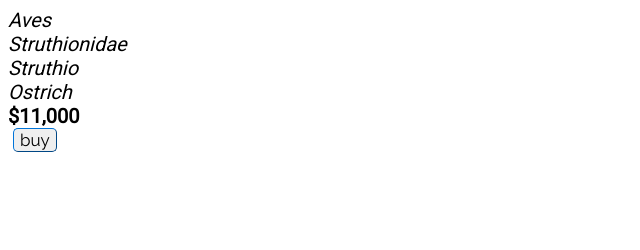
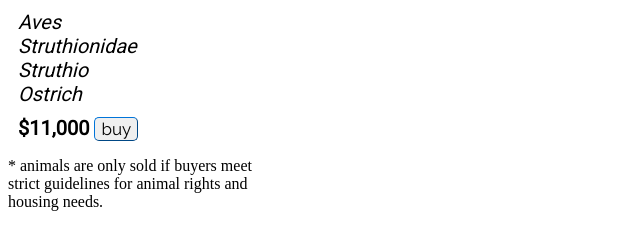
Before and after one commit to austinStotts/Comments-Proxy, a React app: page / in a window 1280 px wide. Shown: the whole page, without its empty margins (0-640 px from the left). Built offline with nearby package versions, Linux system fonts and the light colour scheme; a web font is replaced by a local one.

Commit message:
adding pet disclaimer

```diff
--- a/app/app.js
+++ b/app/app.js
@@ -7,6 +7,7 @@ import Title from './comps/title';
 import Axios from 'axios';
 import styles from './styles';
 import Radium from 'radium';
+import Disclaimer from './comps/disc';
 
 class App extends PureComponent {
   constructor (props) {
@@ -52,6 +53,7 @@ class App extends PureComponent {
       <div>
         <Title pet={this.state.pet}/>
         <Buy price={this.state.pet.price} func={this.print}/>
+        <Disclaimer />
       </div>
     )
   }
--- a/app/comps/buy.js
+++ b/app/comps/buy.js
@@ -15,12 +15,13 @@ class Buy extends PureComponent {
 
   render () {
     return (
-      <span>
+      <div style={[styles.titleDiv.base]}>
         <Price price={this.props.price}/>
         <Button text={'buy'} func={_=>this.props.func('buy')}/>
-      </span>
+      </div>
     )
   }
 }
 
+Buy = Radium(Buy);
 export default Buy;
--- /dev/null
+++ b/app/comps/disc.js
@@ -0,0 +1,27 @@
+import React, { PureComponent } from 'react';
+import styles from '../styles';
+import Radium from 'radium';
+
+class Disclaimer extends PureComponent {
+  constructor (props) {
+    super(props);
+  }
+
+  render () {
+    return (
+      <div style={[styles.disclaimerDiv.base]}>
+        <p
+        styles={[
+          styles.disclaimer.base
+        ]}
+        >
+          * animals are only sold if buyers meet strict
+          guidelines for animal rights and housing needs.
+        </p>
+      </div>
+    )
+  }
+}
+
+Disclaimer = Radium(Disclaimer);
+export default Disclaimer;
--- a/app/comps/title.js
+++ b/app/comps/title.js
@@ -13,7 +13,7 @@ class Title extends PureComponent {
 
   render () {
     return (
-      <div>
+      <div style={[styles.titleDiv.base]}>
         <Link text={this.props.pet.class} size={'20px'} link={`https://en.wikipedia.org/wiki/${this.props.pet.class}`}/>
         <Link text={this.props.pet.family} size={'20px'} link={`https://en.wikipedia.org/wiki/${this.props.pet.family}`}/>
         <Link text={this.props.pet.genus} size={'20px'} link={`https://en.wikipedia.org/wiki/${this.props.pet.genus}`}/>
@@ -23,4 +23,5 @@ class Title extends PureComponent {
   }
 }
 
+Title = Radium(Title);
 export default Title;
--- a/app/styles.js
+++ b/app/styles.js
@@ -69,7 +69,25 @@ const styles = {
     }
   },
   priceDiv: {
-    display:'inline-block'
+    base: {
+      display:'inline-block'
+    }
+  },
+  titleDiv: {
+    base: {
+      margin:'10px',
+    },
+  },
+  disclaimer: {
+    base: {
+      fontFamily:'Roboto, sans-serif',
+      wordWrap:'normal',
+    },
+  },
+  disclaimerDiv: {
+    base: {
+      width:'20%',
+    }
   }
 }
 
```
Also changed, not shown: dist/index.html, 1 other file.
